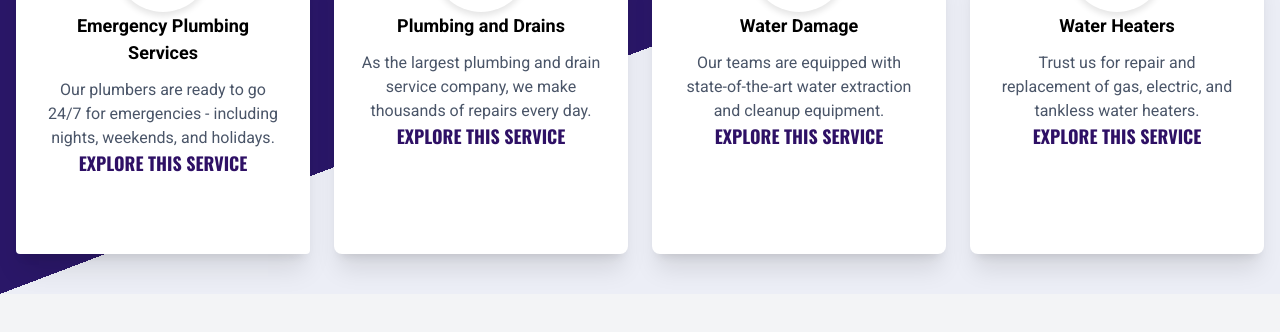
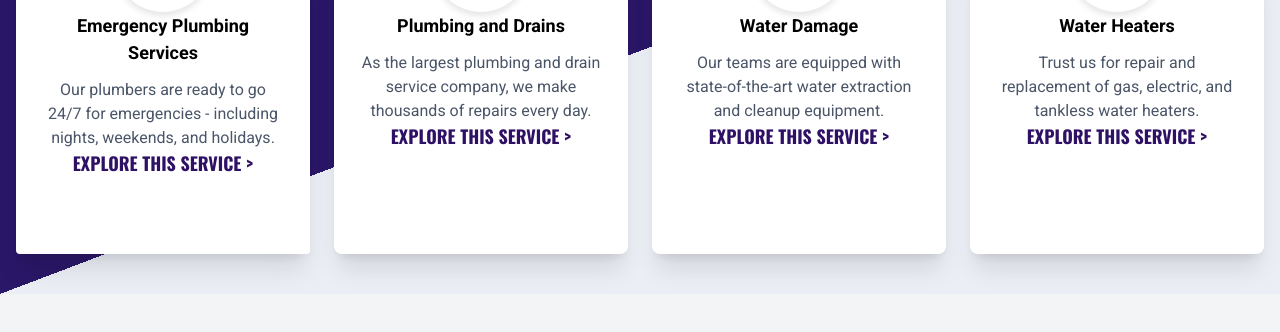
Before and after one commit to akshat4815/pinak-Idea-Lab, a plain HTML site: page index.html in a window 1280 px wide. Shown: the part 192-524 px from the top of the page. Drawn offline with nearby package versions, Linux system fonts and the light colour scheme.

Commit message:
Add files via upload

```diff
--- a/index.html
+++ b/index.html
@@ -100,7 +100,7 @@
           <h2 class="card-title">Emergency Plumbing Services</h2>
           <p class="card-text">Our plumbers are ready to go <br> 24/7 for emergencies - including nights, weekends, and
             holidays.</p>
-          <a href="#" class="text-violet-950 explore-link">EXPLORE THIS SERVICE</a>
+          <a href="#" class="text-violet-950 explore-link">EXPLORE THIS SERVICE ></a>
         </div>
 
         <!-- Plumbing and Drains Card -->
@@ -112,7 +112,7 @@
           <h2 class="card-title">Plumbing and Drains</h2>
           <p class="card-text">As the largest plumbing and drain service company, we make thousands of repairs every
             day.</p>
-          <a href="#" class="text-violet-950 explore-link">EXPLORE THIS SERVICE</a>
+          <a href="#" class="text-violet-950 explore-link">EXPLORE THIS SERVICE ></a>
         </div>
 
         <!-- Water Damage Card -->
@@ -123,7 +123,7 @@
           </div>
           <h2 class="card-title">Water Damage</h2>
           <p class="card-text">Our teams are equipped with state-of-the-art water extraction and cleanup equipment.</p>
-          <a href="#" class="text-violet-950 explore-link">EXPLORE THIS SERVICE</a>
+          <a href="#" class="text-violet-950 explore-link">EXPLORE THIS SERVICE ></a>
         </div>
 
         <!-- Water Heaters Card -->
@@ -134,7 +134,7 @@
           </div>
           <h2 class="card-title">Water Heaters</h2>
           <p class="card-text">Trust us for repair and replacement of gas, electric, and tankless water heaters.</p>
-          <a href="#" class="text-violet-950 explore-link">EXPLORE THIS SERVICE</a>
+          <a href="#" class="text-violet-950 explore-link">EXPLORE THIS SERVICE ></a>
         </div>
       </div>
     </div>
```
